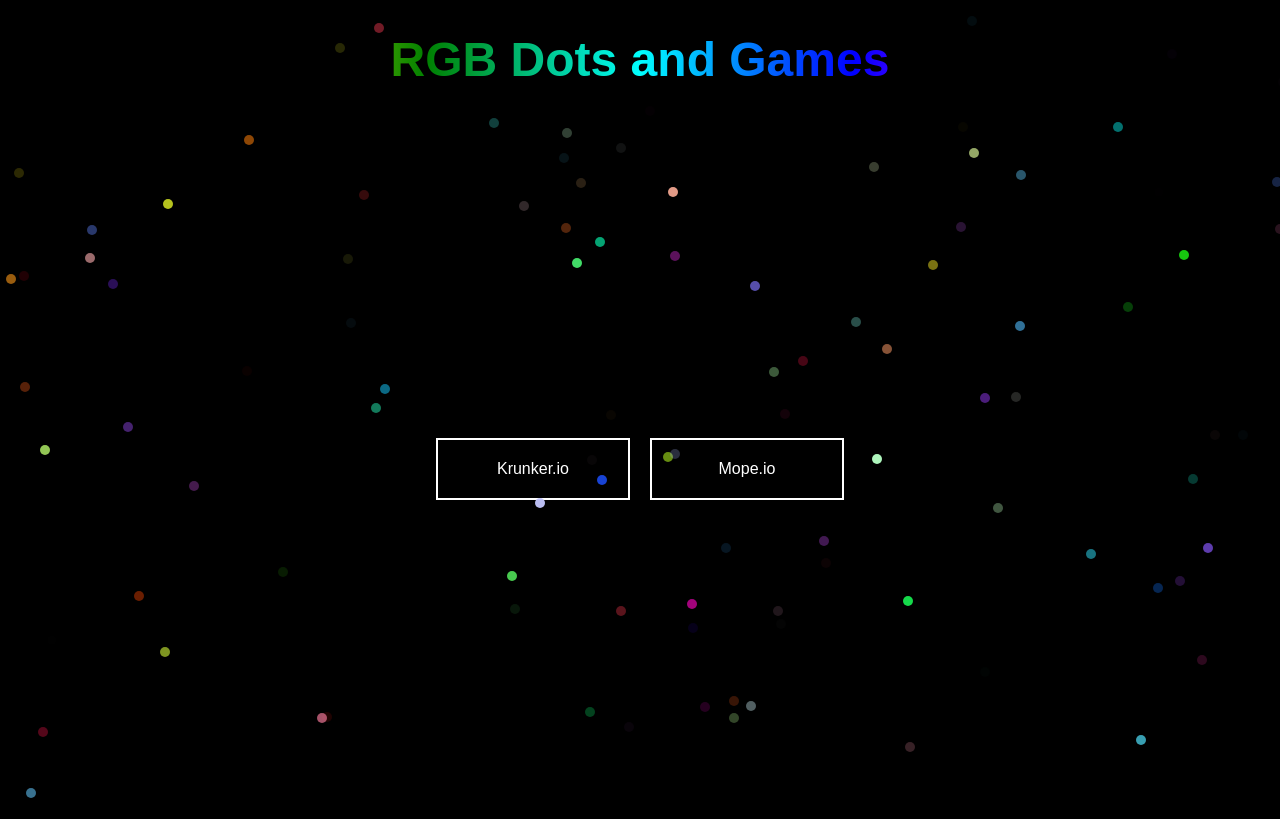
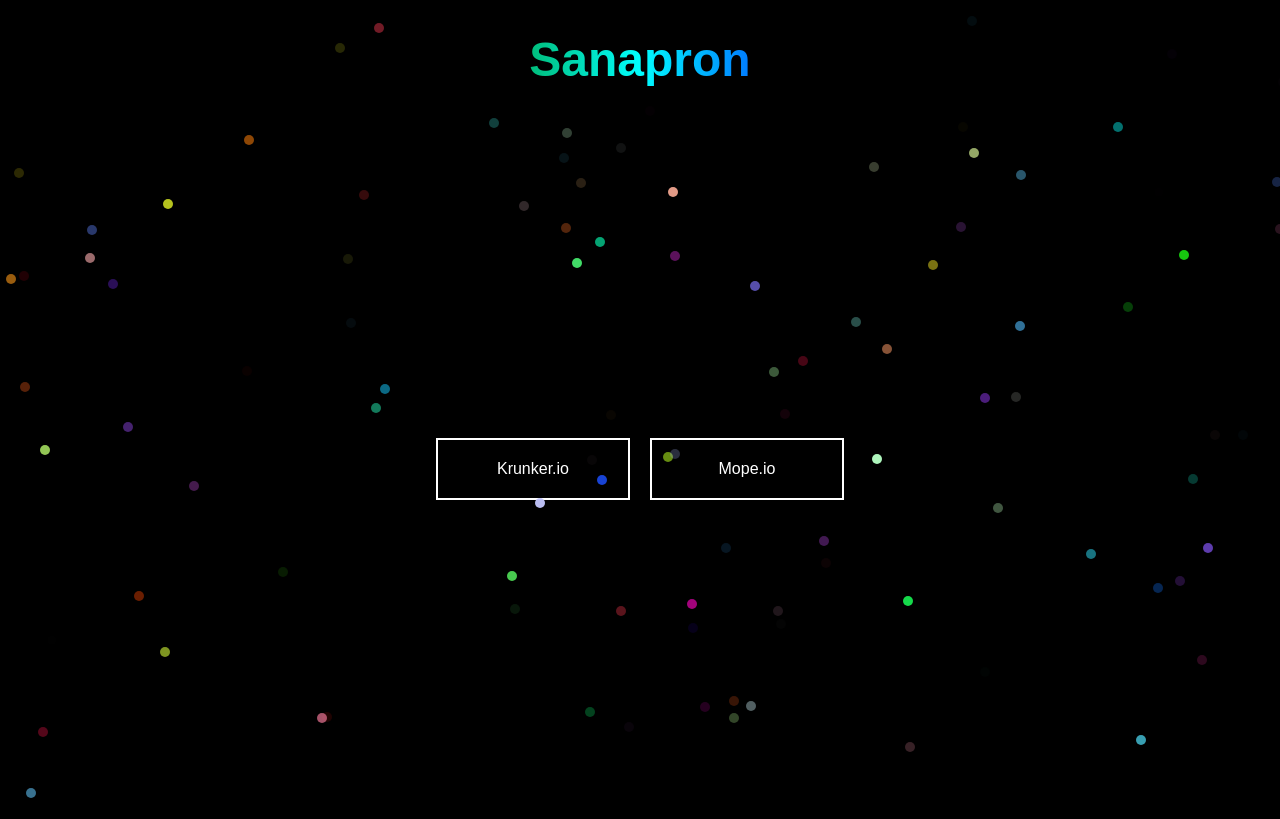
Before and after one commit to Sanopron/sanapron.github.io, a plain HTML site: page index.html in a window 1280 px wide. Drawn offline with Linux system fonts and the light colour scheme.

Commit message:
Update index.html

```diff
--- a/index.html
+++ b/index.html
@@ -7,7 +7,7 @@
     <link rel="stylesheet" href="styles.css">
 </head>
 <body>
-    <h1 class="title">RGB Dots and Games</h1>
+    <h1 class="title">Sanapron</h1>
     <div class="container">
         <div class="icon" onclick="window.open('https://krunker.io', '_blank')">Krunker.io</div>
         <div class="icon" onclick="window.open('https://mope.io', '_blank')">Mope.io</div>
```
